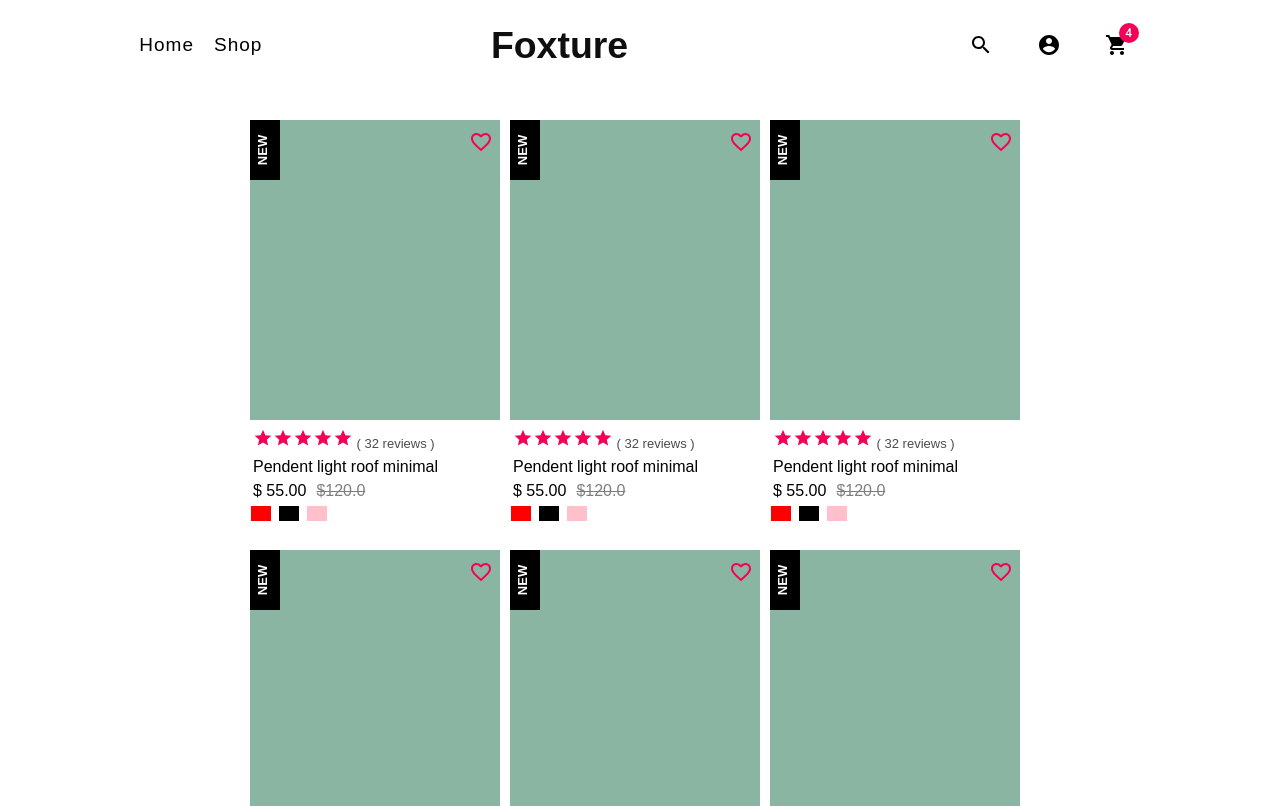
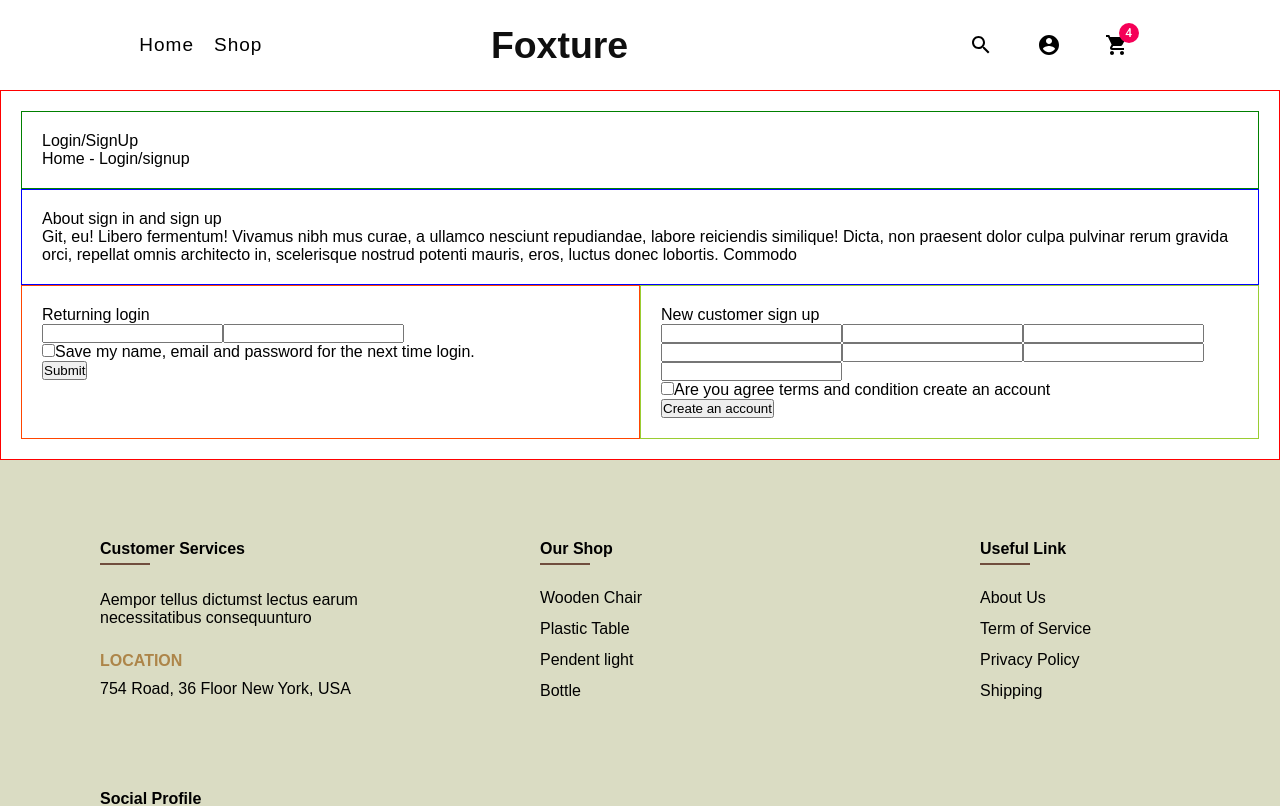
Before and after one commit to sameers-b/foxture-template-react, a React (Create React App) app: page / in a window 1280 px wide. Shown: the top 806 px of the page. Built offline with nearby package versions, Linux system fonts and the light colour scheme; the HTML template or start-up script is replaced by a standard one.

Commit message:
auth-structure

```diff
--- a/src/App.js
+++ b/src/App.js
@@ -7,6 +7,7 @@ import Cart from "./Pages/react-old/Cart";
 import Header from "./Components/Header/Header";
 import Footer from "./Components/Footer/Footer";
 import BestProduct from "./Components/BestProduct";
+import Auth from "./Pages/Auth/Auth";
 // Redux
 import ReduxThunk from "redux-thunk";
 import { Provider } from "react-redux";
@@ -32,7 +33,7 @@ const App = () => {
       <BrowserRouter>
         <Header />
         <Switch>
-          <Route path="/" exact component={BestProduct} />
+          <Route path="/" exact component={Auth} />
           {/* <Redirect from="/" to="/shop" /> */}
           {/* <Route path="/shop" exact component={Shop} />
           <Route path="/" exact component={Cart} /> */}
--- /dev/null
+++ b/src/Pages/Auth/Auth.css
@@ -0,0 +1,27 @@
+.auth-container {
+  border: 1px solid red;
+  padding: 20px;
+}
+.auth-page-name {
+  border: 1px solid green;
+  padding: 20px;
+}
+.auth-about {
+  border: 1px solid blue;
+  padding: 20px;
+}
+.auth-pages {
+  display: flex;
+  flex-wrap: wrap;
+  justify-content: space-between;
+}
+.auth-login {
+  border: 1px solid orangered;
+  padding: 20px;
+  flex: 50%;
+}
+.auth-register {
+  border: 1px solid yellowgreen;
+  padding: 20px;
+  flex: 50%;
+}
--- /dev/null
+++ b/src/Pages/Auth/Auth.js
@@ -0,0 +1,61 @@
+import "./Auth.css";
+
+const Auth = () => {
+  return (
+    <>
+      <div className="auth-container">
+        <div className="auth-page-name">
+          <p>Login/SignUp</p>
+          <p>Home - Login/signup</p>
+        </div>
+        <div className="auth-about">
+          <p>About sign in and sign up</p>
+          <p>
+            Git, eu! Libero fermentum! Vivamus nibh mus curae, a ullamco
+            nesciunt repudiandae, labore reiciendis similique! Dicta, non
+            praesent dolor culpa pulvinar rerum gravida orci, repellat omnis
+            architecto in, scelerisque nostrud potenti mauris, eros, luctus
+            donec lobortis. Commodo
+          </p>
+        </div>
+        <div className="auth-pages">
+          <div className="auth-login">
+            <form>
+              <p>Returning login</p>
+              <span>
+                <input />
+              </span>
+              <span>
+                <input />
+              </span>
+              <div>
+                <input type="checkbox" />
+                Save my name, email and password for the next time login.
+              </div>
+              <button className="btn">Submit</button>
+            </form>
+          </div>
+          <div className="auth-register">
+            <form>
+              <p>New customer sign up</p>
+              <input />
+              <input />
+              <input />
+              <input />
+              <input />
+              <input />
+              <input />
+              <div>
+                <input type="checkbox" />
+                Are you agree terms and condition create an account
+              </div>
+              <button className="btn">Create an account</button>
+            </form>
+          </div>
+        </div>
+      </div>
+    </>
+  );
+};
+
+export default Auth;
```
Also changed, not shown: src/Pages/Auth/SignIn/SignIn.js (deleted, +0 -7 lines), src/Pages/Auth/SignIn/SignIn.css (added), src/Pages/Auth/SignUp/SignUp.js (deleted).
